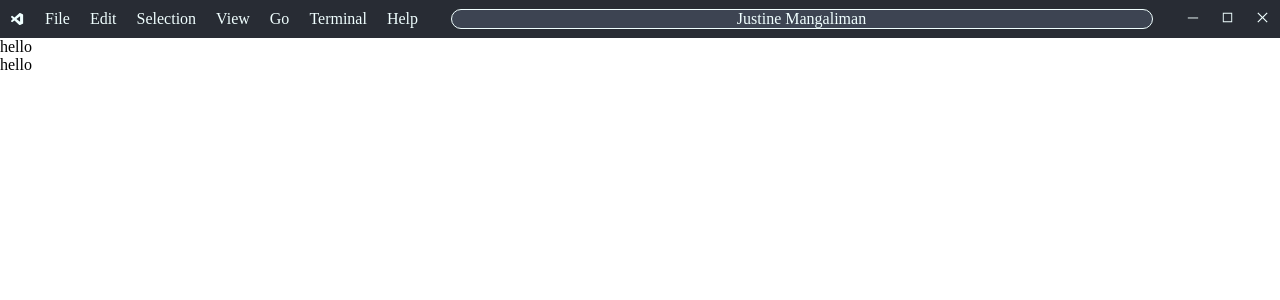
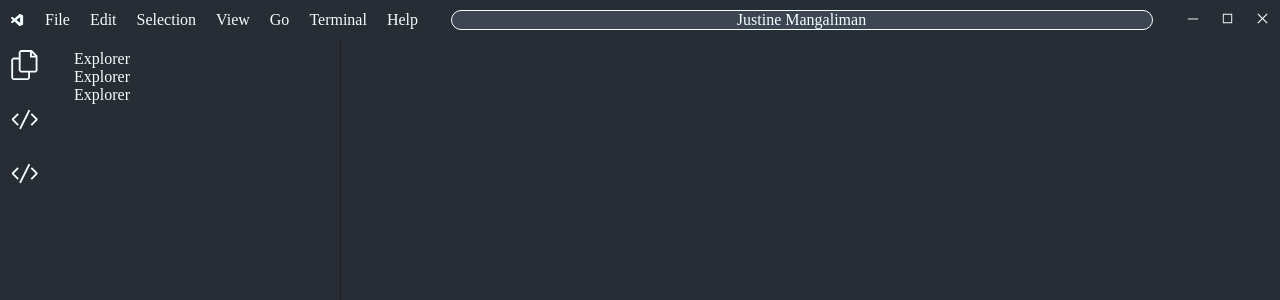
Before and after one commit to jasutiin/jasutiin.github.io, a React (Vite) app: page / in a window 1280 px wide. Shown: the top 300 px of the page. Built offline with nearby package versions, Linux system fonts and the light colour scheme.

Commit message:
feat: responsive sidebar

```diff
--- a/index.html
+++ b/index.html
@@ -2,7 +2,7 @@
 <html lang="en">
   <head>
     <meta charset="UTF-8" />
-    <link rel="stylesheet" href="src/styles/main.scss" />
+    <link rel="stylesheet" href="src/styles/main.module.scss" />
     <meta name="viewport" content="width=device-width, initial-scale=1.0" />
     <title>jasutiin | Home</title>
   </head>
--- a/src/App.tsx
+++ b/src/App.tsx
@@ -1,12 +1,16 @@
+import MainLayout from './components/MainLayout/MainLayout';
 import MenuBar from './components/MenuBar/MenuBar';
-import Sidebar from './components/Sidebar/Sidebar';
 
 function App() {
   return (
-    <>
+    <div
+      style={{
+        height: '100vh',
+      }}
+    >
       <MenuBar />
-      <Sidebar />
-    </>
+      <MainLayout />
+    </div>
   );
 }
 
--- a/src/components/ActivityBar/ActivityBar.module.scss
+++ b/src/components/ActivityBar/ActivityBar.module.scss
@@ -0,0 +1,17 @@
+.container {
+  display: flex;
+  flex-direction: column;
+  height: calc(100vh - 40px - 20px);
+  width: 5vw;
+  color: azure;
+
+  @media (max-width: 768px) {
+    border-right: 1px solid #202020;
+    width: 50px;
+    height: calc(100vh - 40px);
+  }
+}
+
+.icon {
+  margin: 10px 10px;
+}
--- a/src/components/ActivityBar/ActivityBar.tsx
+++ b/src/components/ActivityBar/ActivityBar.tsx
@@ -1,5 +1,26 @@
+import styles from './ActivityBar.module.scss';
+
+import { VscFiles } from 'react-icons/vsc';
+import { VscCode } from 'react-icons/vsc';
+
+const iconSize: number = 30;
+
 function ActivityBar() {
-  return <div>hello</div>;
+  return (
+    <div className={styles.container}>
+      <div className={styles.icon}>
+        <VscFiles size={iconSize} />
+      </div>
+      <div className={styles.icon}>
+        <VscCode size={iconSize} />
+      </div>
+      <div className={styles.bottomIcons}>
+        <div className={styles.icon}>
+          <VscCode size={iconSize} />
+        </div>
+      </div>
+    </div>
+  );
 }
 
 export default ActivityBar;
--- a/src/components/Explorer/Explorer.module.scss
+++ b/src/components/Explorer/Explorer.module.scss
@@ -0,0 +1,11 @@
+.container {
+  height: calc(100vh - 40px - 20px);
+  width: 20vw;
+  border-right: 1px solid #202020;
+  color: azure;
+  padding: 10px;
+
+  @media (max-width: 768px) {
+    display: none;
+  }
+}
--- a/src/components/Explorer/Explorer.tsx
+++ b/src/components/Explorer/Explorer.tsx
@@ -1,5 +1,13 @@
+import styles from './Explorer.module.scss';
+
 function Explorer() {
-  return <div>hello</div>;
+  return (
+    <div className={styles.container}>
+      <div>Explorer</div>
+      <div>Explorer</div>
+      <div>Explorer</div>
+    </div>
+  );
 }
 
 export default Explorer;
--- /dev/null
+++ b/src/components/MainLayout/MainLayout.module.scss
@@ -0,0 +1,7 @@
+.container {
+  height: calc(100vh - 40px - 20px);
+}
+.container {
+  height: calc(100vh - 40px - 20px);
+  display: flex;
+}
--- a/src/components/Sidebar/Sidebar.tsx
+++ b/src/components/MainLayout/MainLayout.tsx
@@ -1,13 +1,14 @@
 import ActivityBar from '../ActivityBar/ActivityBar';
 import Explorer from '../Explorer/Explorer';
+import styles from './MainLayout.module.scss';
 
-function Sidebar() {
+function MainLayout() {
   return (
-    <>
+    <div className={styles.container}>
       <ActivityBar />
       <Explorer />
-    </>
+    </div>
   );
 }
 
-export default Sidebar;
+export default MainLayout;
--- a/src/components/MenuBar/MenuBar.module.scss
+++ b/src/components/MenuBar/MenuBar.module.scss
@@ -1,12 +1,23 @@
+@mixin no-highlight {
+  -webkit-touch-callout: none; /* iOS Safari */
+  -webkit-user-select: none; /* Safari */
+  -khtml-user-select: none; /* Konqueror HTML */
+  -moz-user-select: none; /* Old versions of Firefox */
+  -ms-user-select: none; /* Internet Explorer/Edge */
+  user-select: none; /* Non-prefixed version, currently
+                                  supported by Chrome, Edge, Opera and Firefox */
+}
+
 .container {
   display: grid;
   grid-template-columns: auto 1fr auto;
   align-items: center;
-  background-color: #282c34;
   color: azure;
   width: 100%;
   min-width: 300px;
   overflow: hidden;
+  height: 40px;
+  @include no-highlight;
 }
 
 .left {
@@ -35,6 +46,10 @@
   height: 80%;
   margin: 0px;
 
+  * {
+    @include no-highlight;
+  }
+
   &:hover {
     cursor: pointer;
   }
@@ -44,14 +59,6 @@
   padding: 10px 10px;
   height: 100%;
   border-radius: 10px;
-
-  -webkit-touch-callout: none; /* iOS Safari */
-  -webkit-user-select: none; /* Safari */
-  -khtml-user-select: none; /* Konqueror HTML */
-  -moz-user-select: none; /* Old versions of Firefox */
-  -ms-user-select: none; /* Internet Explorer/Edge */
-  user-select: none; /* Non-prefixed version, currently
-                                  supported by Chrome, Edge, Opera and Firefox */
 
   &:hover {
     background-color: #3d4452;
--- /dev/null
+++ b/src/styles/main.module.scss
@@ -0,0 +1,13 @@
+* {
+  margin: 0px;
+  padding: 0px;
+}
+
+html,
+body,
+#root {
+  height: calc(100vh - 40px - 20px);
+  margin: 0;
+  padding: 0;
+  background-color: #282c34;
+}
--- a/src/styles/main.scss
+++ /dev/null
@@ -1,4 +0,0 @@
-* {
-  margin: 0px;
-  padding: 0px;
-}
```
Also changed, not shown: src/components/Sidebar/Sidebar.module.scss (deleted).
